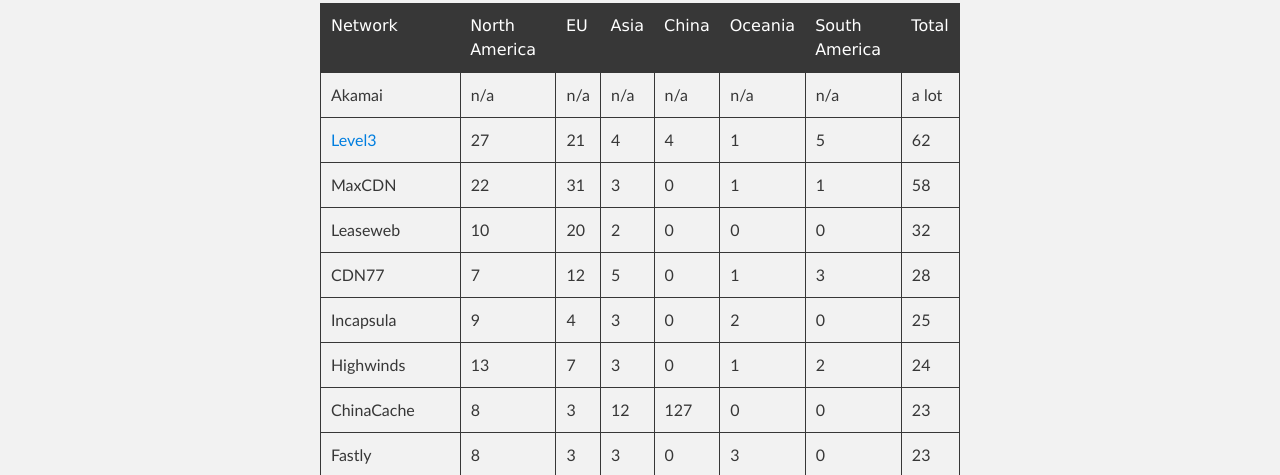
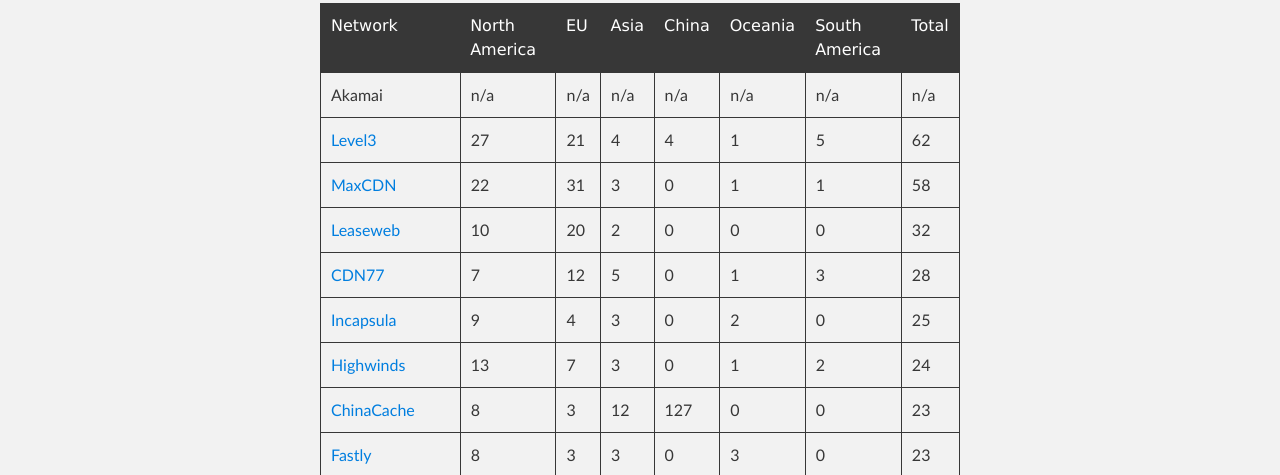
Before and after one commit to USC-NSL/cdn-coverage, a plain HTML site: page index.html in a window 1280 px wide. Shown: the part 325-800 px from the top of the page. Drawn offline with Linux system fonts and the light colour scheme.

```diff
--- a/index.html
+++ b/index.html
@@ -56,7 +56,7 @@
 <td>n/a</td>
 <td>n/a</td>
 <td>n/a</td>
-<td>a lot</td>
+<td>n/a</td>
 </tr>
 <tr>
 <td><a href="http://maps.level3.com/">Level3</a></td>
@@ -69,7 +69,7 @@
 <td>62</td>
 </tr>
 <tr>
-<td>MaxCDN</td>
+<td><a href="https://www.maxcdn.com/features/network/">MaxCDN</a></td>
 <td>22</td>
 <td>31</td>
 <td>3</td>
@@ -79,7 +79,7 @@
 <td>58</td>
 </tr>
 <tr>
-<td>Leaseweb</td>
+<td><a href="https://www.leaseweb.com/platform/network">Leaseweb</a></td>
 <td>10</td>
 <td>20</td>
 <td>2</td>
@@ -89,7 +89,7 @@
 <td>32</td>
 </tr>
 <tr>
-<td>CDN77</td>
+<td><a href="https://www.cdn77.com/network">CDN77</a></td>
 <td>7</td>
 <td>12</td>
 <td>5</td>
@@ -99,7 +99,7 @@
 <td>28</td>
 </tr>
 <tr>
-<td>Incapsula</td>
+<td><a href="https://www.incapsula.com/incapsula-global-network-map.html">Incapsula</a></td>
 <td>9</td>
 <td>4</td>
 <td>3</td>
@@ -109,7 +109,7 @@
 <td>25</td>
 </tr>
 <tr>
-<td>Highwinds</td>
+<td><a href="http://www.highwinds.com/en/network">Highwinds</a></td>
 <td>13</td>
 <td>7</td>
 <td>3</td>
@@ -119,7 +119,7 @@
 <td>24</td>
 </tr>
 <tr>
-<td>ChinaCache</td>
+<td><a href="http://www.chinacache.com/global-solutions/us-and-europe">ChinaCache</a></td>
 <td>8</td>
 <td>3</td>
 <td>12</td>
@@ -129,7 +129,7 @@
 <td>23</td>
 </tr>
 <tr>
-<td>Fastly</td>
+<td><a href="https://status.fastly.com/">Fastly</a></td>
 <td>8</td>
 <td>3</td>
 <td>3</td>
```
Also changed, not shown: params.json (+1 -1 lines).
